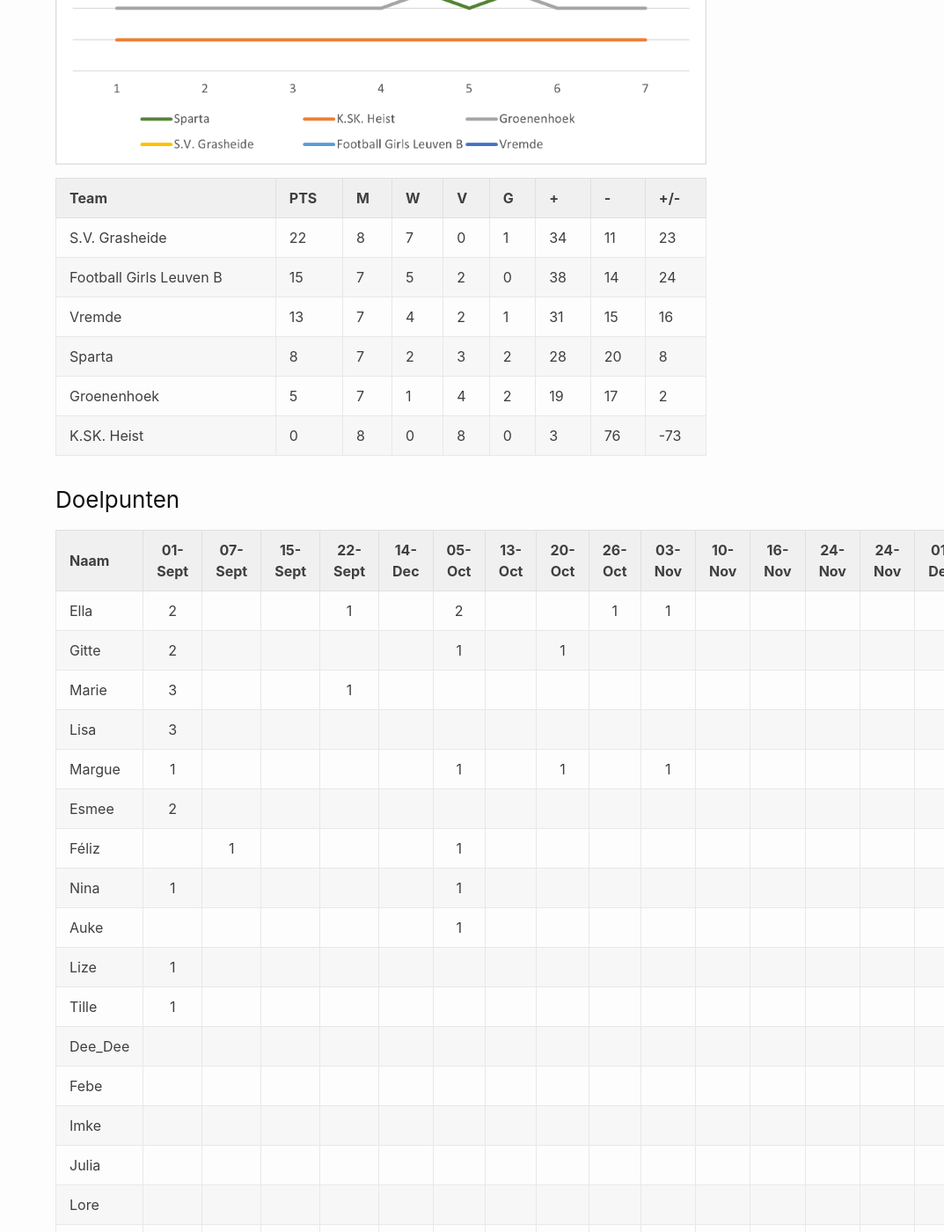
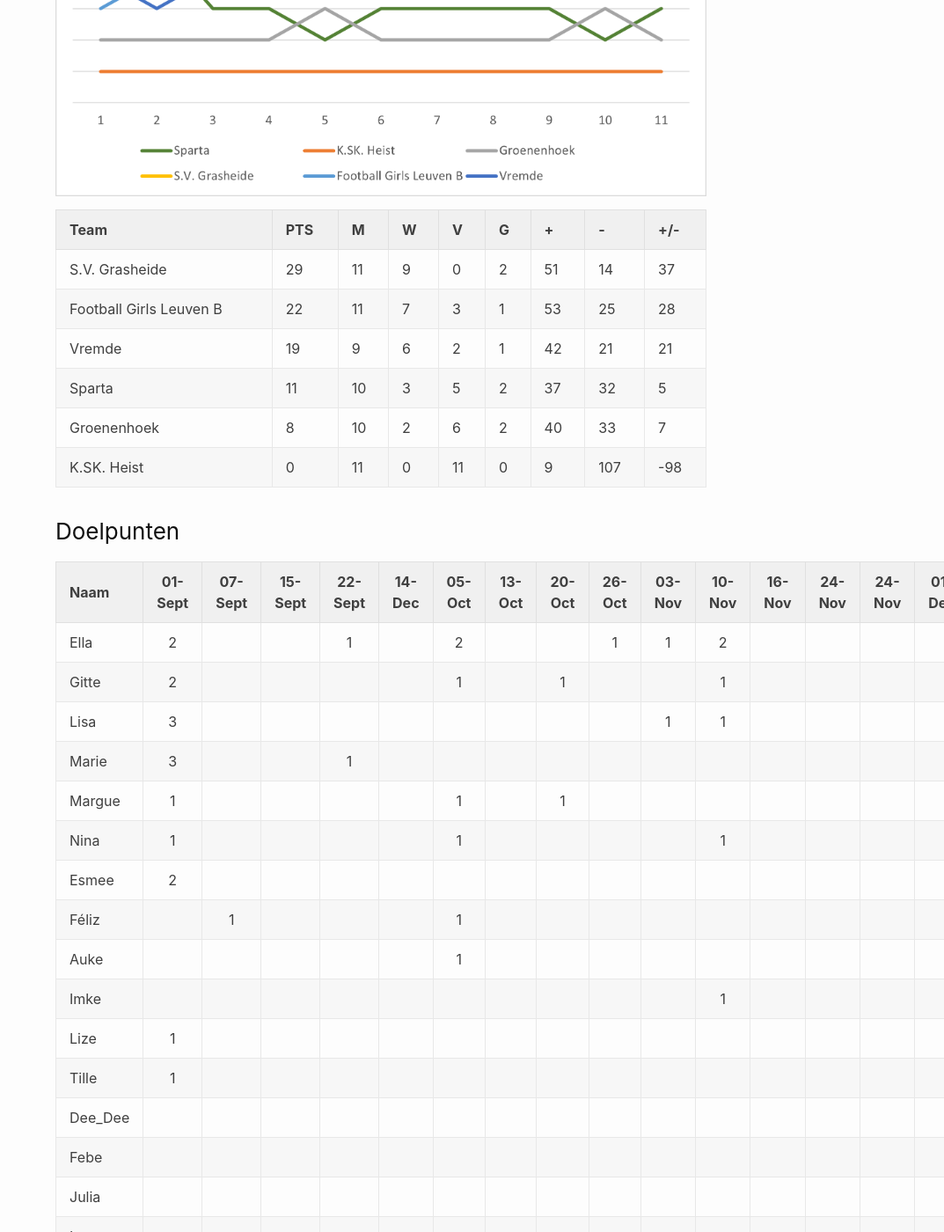
Before and after one commit to mu20-haacht/mu20-haacht.github.io, a Jekyll site: the page built from 2425/part1.md, in a window 1280 px wide and 1400 px high, scrolled down 2882 px. Shown: the whole window at 88% size, without its empty margins (207-1280 px from the left). Built offline with Jekyll 4.4.1, drawn with Linux system fonts in a browser that asks for light colours; some of the changed text lies outside the part shown.

Commit message:
Update player's attendance and improve formatting in part1.md

```diff
--- a/2425/part1.md
+++ b/2425/part1.md
@@ -77,7 +76,7 @@ Op deze pagina vind je allerlei nuttige informatie & afspraken voor 2024/2025 -
 | 20 okt |  ✅   |     | S.V. Grasheide          | ⬇️2-3   |
 | 26 okt |       | ✅  | Football Girls Leuven B | ⬇️6-1   |
 | 3 nov  |  ✅   |     | Vremde                  | ⬇️2-5   |
-| 10 nov |  ✅   |     | K.SK. Heist             | ❓      |
+| 10 nov |  ✅   |     | K.SK. Heist             | 🏆6-1   |
 | 16 nov |       | ✅  | Groenenhoek             | ❓      |
 | 24 nov |       | ✅  | S.V. Grasheide          | ❓      |
 | 1 dec  |  ✅   |     | Football Girls Leuven B | ❓      |
@@ -96,39 +95,39 @@ Op deze pagina vind je allerlei nuttige informatie & afspraken voor 2024/2025 -
 
 | Team                    | PTS | M   | W   | V   | G   | +   | -   | +/- |
 | ----------------------- | --- | --- | --- | --- | --- | --- | --- | --- |
-| S.V. Grasheide          | 22  | 8   | 7   | 0   | 1   | 34  | 11  | 23  |
-| Football Girls Leuven B | 15  | 7   | 5   | 2   | 0   | 38  | 14  | 24  |
-| Vremde                  | 13  | 7   | 4   | 2   | 1   | 31  | 15  | 16  |
-| Sparta                  | 8   | 7   | 2   | 3   | 2   | 28  | 20  | 8   |
-| Groenenhoek             | 5   | 7   | 1   | 4   | 2   | 19  | 17  | 2   |
-| K.SK. Heist             | 0   | 8   | 0   | 8   | 0   | 3   | 76  | -73 |
+| S.V. Grasheide          | 29  | 11  | 9   | 0   | 2   | 51  | 14  | 37  |
+| Football Girls Leuven B | 22  | 11  | 7   | 3   | 1   | 53  | 25  | 28  |
+| Vremde                  | 19  | 9   | 6   | 2   | 1   | 42  | 21  | 21  |
+| Sparta                  | 11  | 10  | 3   | 5   | 2   | 37  | 32  | 5   |
+| Groenenhoek             | 8   | 10  | 2   | 6   | 2   | 40  | 33  | 7   |
+| K.SK. Heist             | 0   | 11  | 0   | 11  | 0   | 9   | 107 | -98 |
 
 ### Doelpunten
 
 | Naam    | 01-Sept | 07-Sept | 15-Sept | 22-Sept | 14-Dec | 05-Oct | 13-Oct | 20-Oct | 26-Oct | 03-Nov | 10-Nov | 16-Nov | 24-Nov | 24-Nov | 01-Dec | 05-Dec | Totaal |
 | ------- | :-----: | :-----: | :-----: | :-----: | :----: | :----: | :----: | :----: | :----: | :----: | :----: | :----: | :----: | :----: | :----: | :----: | :----: |
-| Ella    |    2    |         |         |    1    |        |   2    |        |        |   1    |   1    |        |        |        |        |        |        |   5    |
-| Gitte   |    2    |         |         |         |        |   1    |        |   1    |        |        |        |        |        |        |        |        |   4    |
+| Ella    |    2    |         |         |    1    |        |   2    |        |        |   1    |   1    |   2    |        |        |        |        |        |   9    |
+| Gitte   |    2    |         |         |         |        |   1    |        |   1    |        |        |   1    |        |        |        |        |        |   5    |
+| Lisa    |    3    |         |         |         |        |        |        |        |        |   1    |   1    |        |        |        |        |        |   5    |
 | Marie   |    3    |         |         |    1    |        |        |        |        |        |        |        |        |        |        |        |        |   4    |
-| Lisa    |    3    |         |         |         |        |        |        |        |        |        |        |        |        |        |        |        |   3    |
-| Margue  |    1    |         |         |         |        |   1    |        |   1    |        |   1    |        |        |        |        |        |        |   3    |
+| Margue  |    1    |         |         |         |        |   1    |        |   1    |        |        |        |        |        |        |        |        |   3    |
+| Nina    |    1    |         |         |         |        |   1    |        |        |        |        |   1    |        |        |        |        |        |   3    |
 | Esmee   |    2    |         |         |         |        |        |        |        |        |        |        |        |        |        |        |        |   2    |
 | Féliz   |         |    1    |         |         |        |   1    |        |        |        |        |        |        |        |        |        |        |   2    |
-| Nina    |    1    |         |         |         |        |   1    |        |        |        |        |        |        |        |        |        |        |   2    |
 | Auke    |         |         |         |         |        |   1    |        |        |        |        |        |        |        |        |        |        |   1    |
+| Imke    |         |         |         |         |        |        |        |        |        |        |   1    |        |        |        |        |        |   1    |
 | Lize    |    1    |         |         |         |        |        |        |        |        |        |        |        |        |        |        |        |   1    |
 | Tille   |    1    |         |         |         |        |        |        |        |        |        |        |        |        |        |        |        |   1    |
 | Dee_Dee |         |         |         |         |        |        |        |        |        |        |        |        |        |        |        |        |   0    |
 | Febe    |         |         |         |         |        |        |        |        |        |        |        |        |        |        |        |        |   0    |
-| Imke    |         |         |         |         |        |        |        |        |        |        |        |        |        |        |        |        |   0    |
 | Julia   |         |         |         |         |        |        |        |        |        |        |        |        |        |        |        |        |   0    |
 | Lore    |         |         |         |         |        |        |        |        |        |        |        |        |        |        |        |        |   0    |
 | Morane  |         |         |         |         |        |        |        |        |        |        |        |        |        |        |        |        |   0    |
 | Tessa   |         |         |         |         |        |        |        |        |        |        |        |        |        |        |        |        |   0    |
 | Yanaika |         |         |         |         |        |        |        |        |        |        |        |        |        |        |        |        |   0    |
-| Totaal  |   16    |    1    |    0    |    2    |   0    |   7    |   0    |   2    |   1    |   2    |   0    |   0    |   0    |   0    |   0    |   0    |   31   |
-| Tegen   |    0    |    1    |    5    |   11    |   0    |   0    |   0    |   0    |   6    |   5    |   0    |   0    |   0    |   0    |   0    |   0    |   28   |
-|         |         |         |         |         |        |        |        |        |        |        |        |        |        |        |        | Saldo  |   3    |
+| Totaal  |   16    |    1    |    0    |    2    |   0    |   7    |   0    |   2    |   1    |   2    |   6    |   0    |   0    |   0    |   0    |   0    |   37   |
+| Tegen   |    0    |    1    |    5    |   11    |   0    |   0    |   0    |   3    |   6    |   5    |   1    |   0    |   0    |   0    |   0    |   0    |   32   |
+|         |         |         |         |         |        |        |        |        |        |        |        |        |        |        |        | Saldo  |   5    |
 
 ### Speel Schema
 
```
Also changed, not shown: other parts of 2425/part1.md (+5 -6 lines), 2425/assets/ranking1.png.
